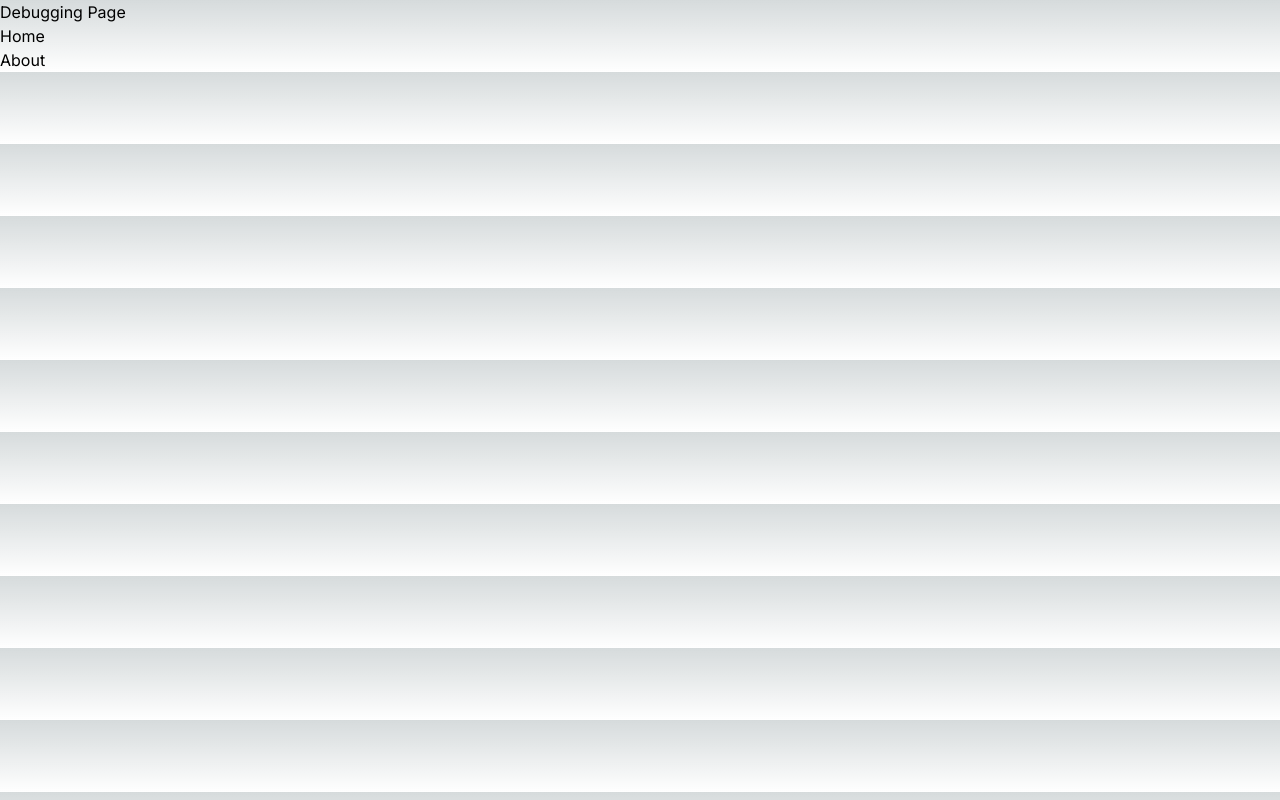
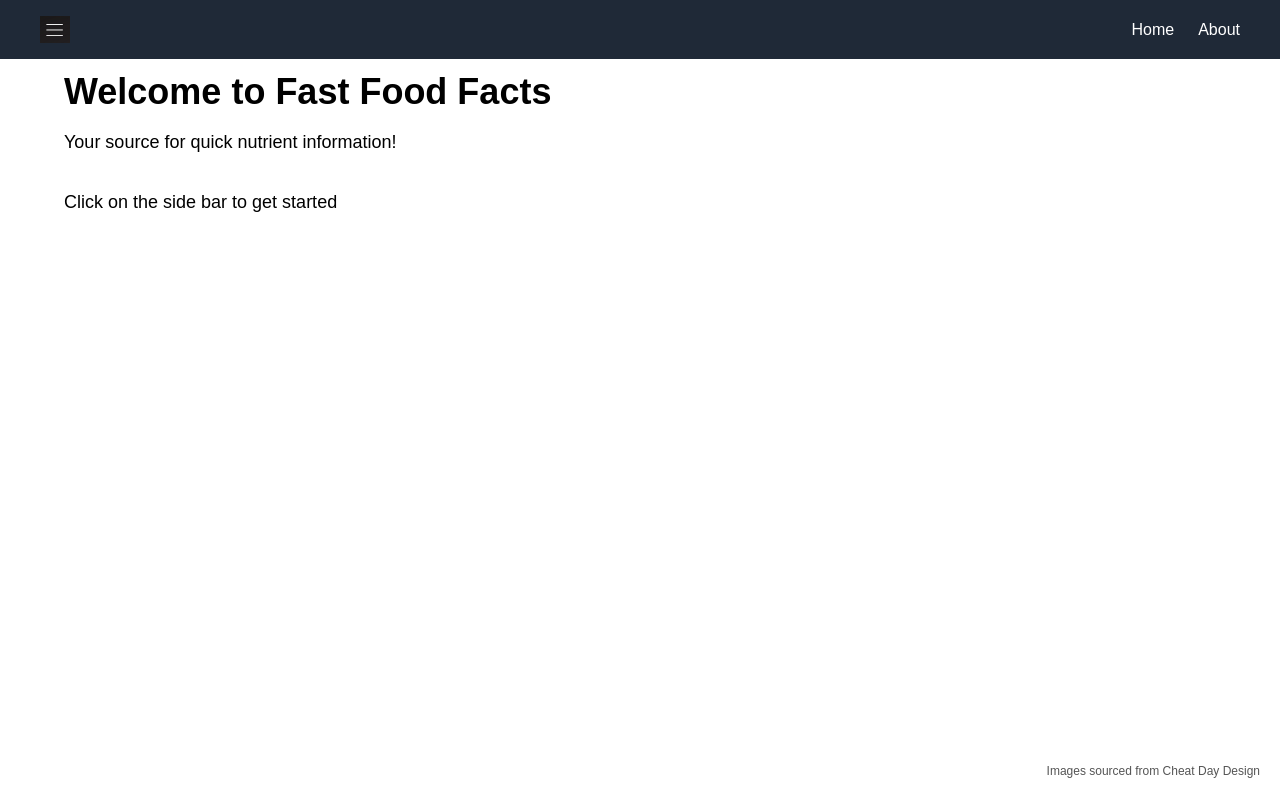
Before and after one commit to vincentyu750/fastfoodwebsite, a Next.js app: page / in a window 1280 px wide. Built offline with nearby package versions, Linux system fonts and the light colour scheme.

Commit message:
Fixing Landing Page
Fixing Landing Page

```diff
--- a/app/layout.js
+++ /dev/null
@@ -1,17 +0,0 @@
-import { Inter } from 'next/font/google'
-import './globals.css'
-
-const inter = Inter({ subsets: ['latin'] })
-
-export const metadata = {
-  title: 'Create Next App',
-  description: 'Generated by create next app',
-}
-
-export default function RootLayout({ children }) {
-  return (
-    <html lang="en">
-      <body className={inter.className}>{children}</body>
-    </html>
-  )
-}
--- a/app/page.js
+++ /dev/null
@@ -1,13 +0,0 @@
-import Link from "next/link";
-
-const Page = () => {
-  return (
-    <main>
-      <h1>Debugging Page</h1>
-      <Link href="/home"><h3>Home</h3></Link>
-      <Link href="/about"><h3>About</h3></Link>
-    </main>
-  );
-};
-
-export default Page;
--- a/next.config.js
+++ b/next.config.js
@@ -1,4 +1,15 @@
 /** @type {import('next').NextConfig} */
-const nextConfig = {}
+const nextConfig =
+{
+    async redirects() {
+      return [
+        {
+          source: '/pages',
+          destination: '/home',
+          permanent: true,
+        },
+      ];
+    },
+  };
 
 module.exports = nextConfig
--- a/pages/about.js
+++ b/pages/about.js
@@ -10,6 +10,9 @@ const About = () => {
         Fast Food Facts is dedicated to providing you with the latest and greatest in fast-food
         information.
       </p>
+      <p className="text-lg mb-8">
+        This website is an informative website to help people learn more about nutrition and know the nutrion info of popular food choices.
+      </p>
     </div>
   );
 };
--- a/pages/home.js
+++ b/pages/index.js
@@ -5,6 +5,7 @@ const Home = () => {
     <div className="container mx-auto my-8">
       <h1 className="text-4xl font-bold mb-4">Welcome to Fast Food Facts</h1>
       <p className="text-lg mb-8">Your source for quick nutrient information!</p>
+      <p className="text-lg mb-8">Click on the side bar to get started</p>
     </div>
   );
 };
```
